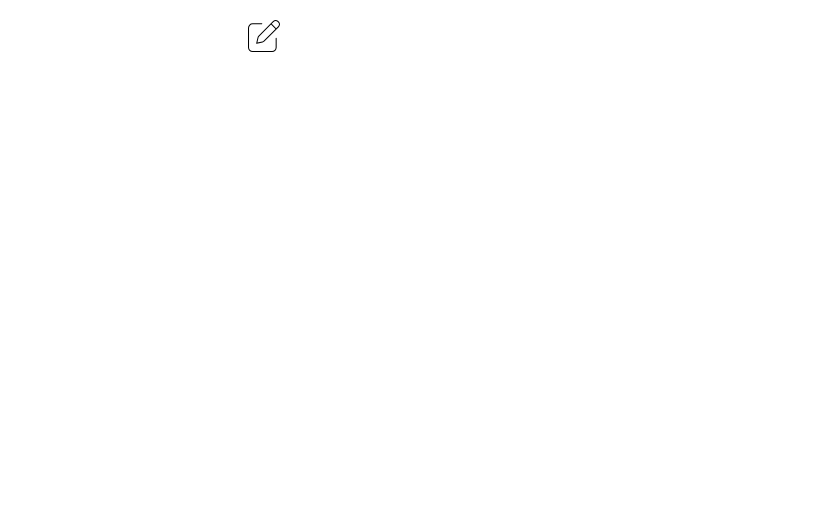
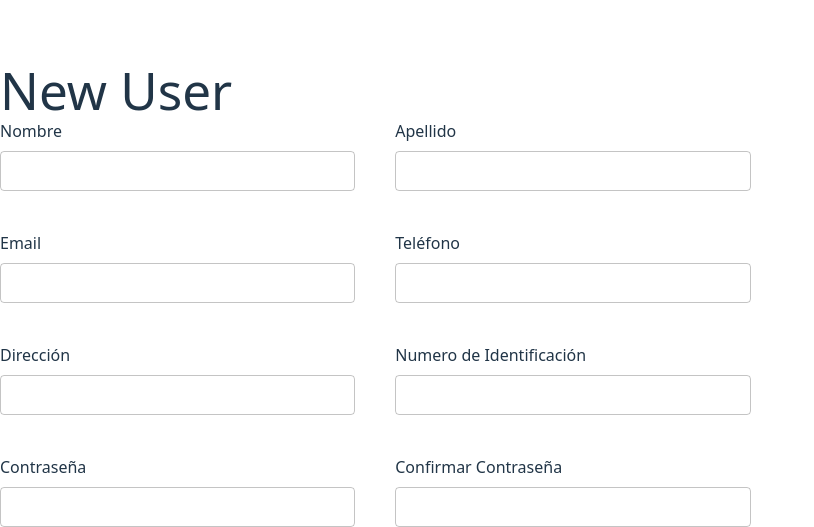
Before and after one commit to Darloscode/-CodeInspection, a React (Vite) app in the folder aspy-web/: page / in a window 1280 px wide. Shown: the part 630-1157 px from the top of the page, without its empty margins (0-814 px from the left). Before the commit the page ends 800 px from the top, so only its background shows below. Built offline with nearby package versions, Linux system fonts and the light colour scheme; no server answers.

Commit message:
ADD new user component structure

```diff
--- a/aspy-web/src/App.tsx
+++ b/aspy-web/src/App.tsx
@@ -1,5 +1,6 @@
 import { useEffect, useState } from "react";
 import ProfileView from "./components/ProfileView";
+import NewUser from "./components/NewUser";
 
 function App() {
   const [message, setMessage] = useState("");
@@ -32,6 +33,9 @@ function App() {
       <div>
         <ProfileView user_info={sample_data} onEdit={handleImageClick} isRowPosition={true}/>
       </div>
+      <div>
+        <NewUser />
+      </div>
     </div>
   );
 }
--- /dev/null
+++ b/aspy-web/src/components/NewUser.tsx
@@ -0,0 +1,28 @@
+import UserInput from "./UserInput";
+
+function NewUser() {
+  const input_create_user = [
+    { label: "Nombre", key: "name", type: "text" },
+    { label: "Apellido", key: "surname", type: "text" },
+    { label: "Email", key: "email", type: "email" },
+    { label: "Teléfono", key: "phone", type: "number" },
+    { label: "Dirección", key: "address", type: "text" },
+    { label: "Numero de Identificación", key: "identification_number", type: "number" },
+    { label: "Contraseña", key: "password", type: "password" },
+    { label: "Confirmar Contraseña", key: "confirm_password", type: "password" },
+
+  ];
+
+  const list_inputs = input_create_user.map((input) => (
+    <UserInput label={input.label} key={input.key} type={input.type}/>
+  ));
+
+  return (
+    <div>
+      <h1>New User</h1>
+      <div className="grid grid-cols-2 gap-10">{list_inputs}</div>
+    </div>
+  );
+}
+
+export default NewUser;
--- /dev/null
+++ b/aspy-web/src/components/UserInput.tsx
@@ -0,0 +1,11 @@
+import TextField from "@mui/material/TextField";
+function UserInput(props: { label: string; key: string, type?: string }) {
+  return (
+    <div className="flex flex-col gap-2">
+      <h6>{props.label}</h6>
+      <TextField required id={props.key} type={props.type} variant="outlined" size="small" />
+    </div>
+  );
+}
+
+export default UserInput;
```
